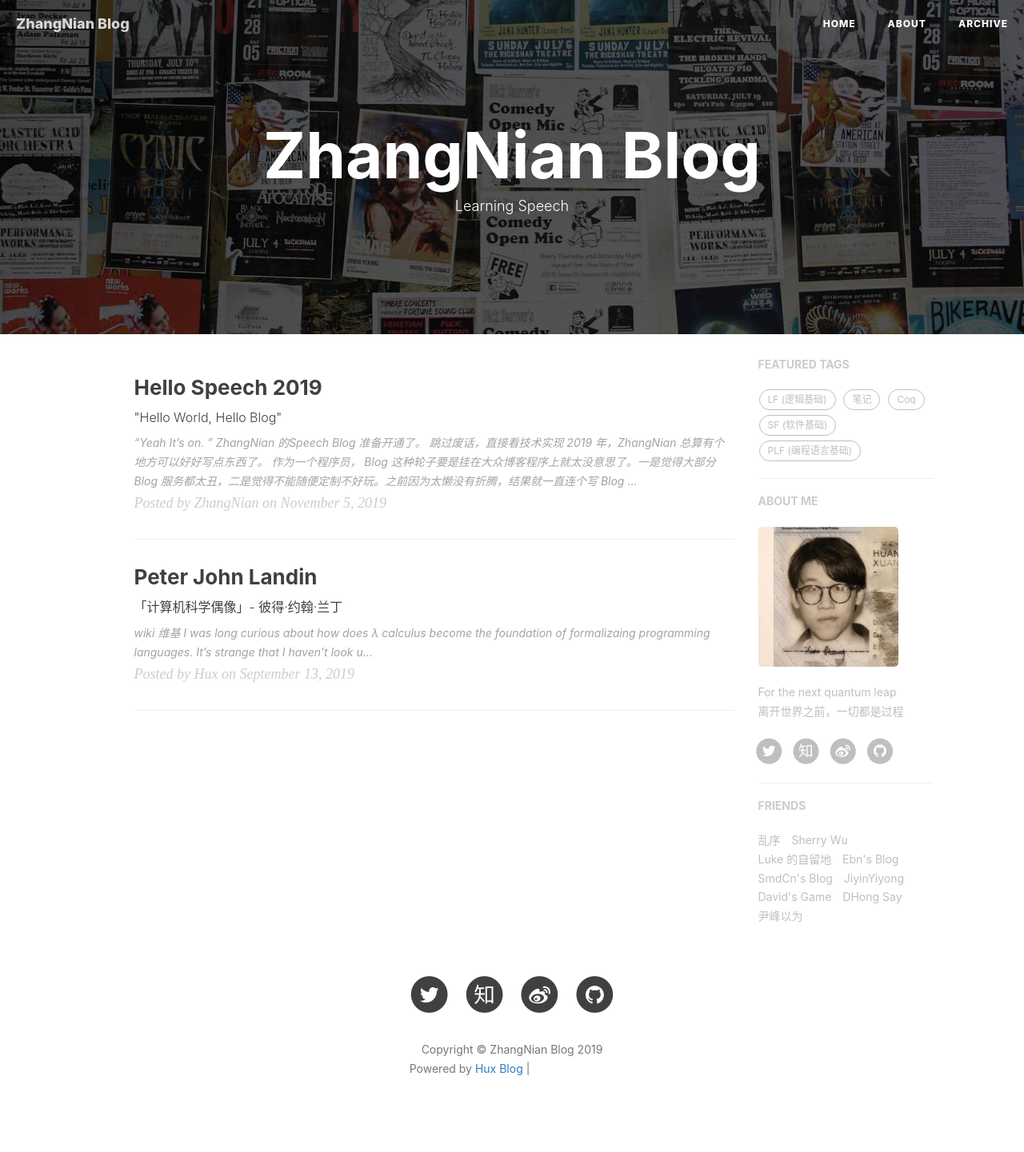
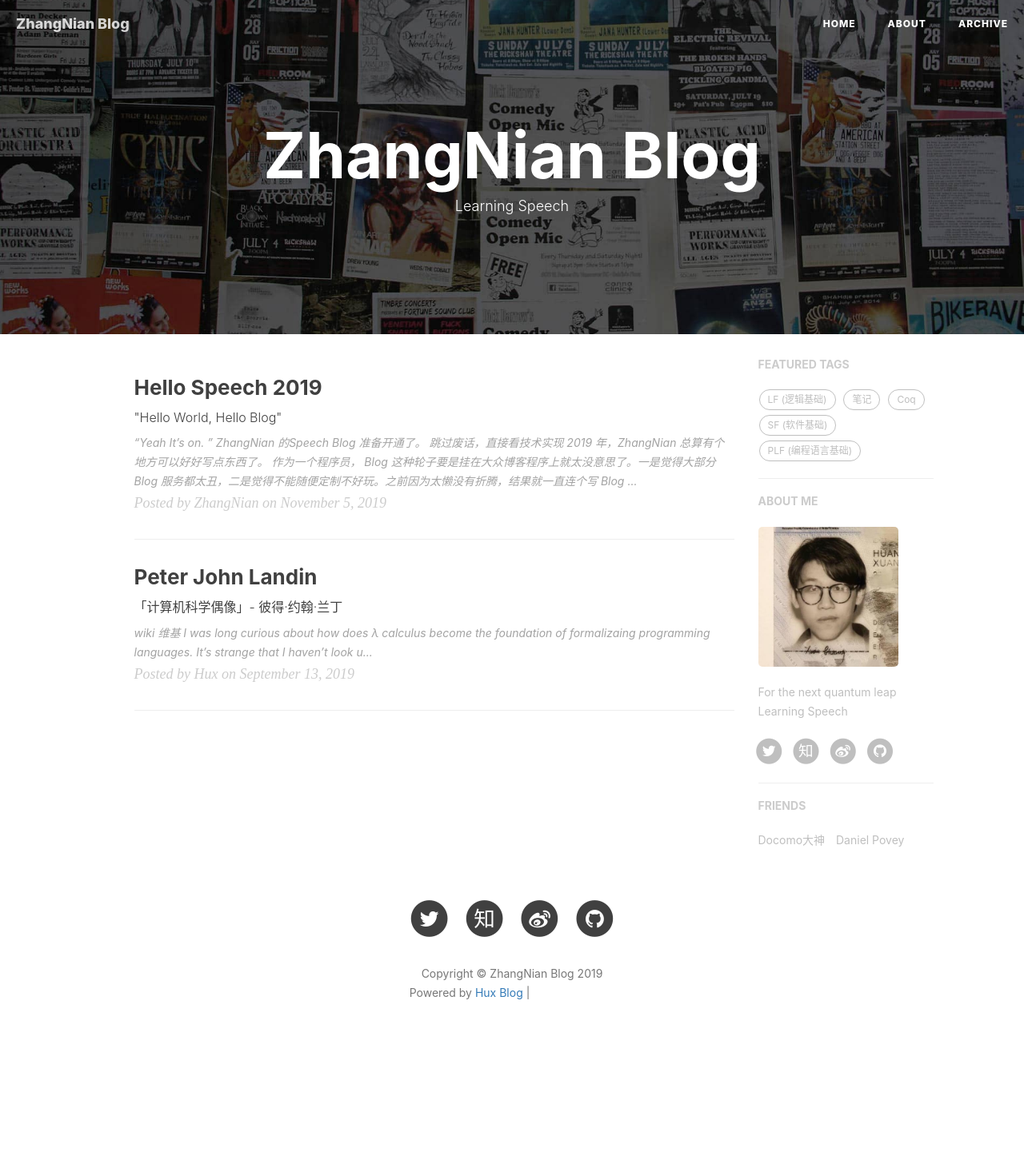
Before and after one commit to Zhang-Nian/Speech, a Jekyll site: the page built from index.html, in a window 1280 px wide. Shown: the whole page at 80% size. Built offline with Jekyll 4.4.1, drawn with Linux system fonts in a browser that asks for light colours; nearby versions of some CDN libraries; the list of posts is cut into pages by our own code; comment, search, counter and statistics services are not loaded; after the commit the page ends 1346 px from its top, so only the background shows below that; grey boxes are pictures that could not be loaded.

Commit message:
Update _config.yml

```diff
--- a/_config.yml
+++ b/_config.yml
@@ -78,59 +78,27 @@
 
 # Sidebar settings
 sidebar: true                           # whether or not using Sidebar.
-sidebar-about-description: "For the next quantum leap<br>离开世界之前，一切都是过程"
+sidebar-about-description: "For the next quantum leap<br>Learning Speech"
 sidebar-avatar: /img/avatar-hux-ny.jpg      # use absolute URL, seeing it's used in both `/` and `/about/`
-
-
 
 # Featured Tags
 featured-tags: true                     # whether or not using Feature-Tags
 featured-condition-size: 1              # A tag will be featured if the size of it is more than this condition value
 
-
-
 # Progressive Web Apps
 chrome-tab-theme-color: "#000000"
 service-worker: true
 
-
-
 # MathJax rendering for layout:page (e.g. post preview)
 page-mathjax: false
-
-
 
 # Friends
 friends: [
     {
-    #     title: "Su",
-    #     href: "http://su.gallery/"
-    # },{
-        title: "乱序",
-        href: "http://mida.re/"
+        title: "Docomo大神",
+        href: "https://yazhuoguan.github.io/"
     },{
-        title: "Sherry Wu",
-        href: "https://xuechundesign.github.io"
-    },{
-        title: "Luke 的自留地",
-        href: "http://hmqk1995.github.io"
-    },{
-        title: "Ebn's Blog",
-        href: "http://ebnbin.com/"
-    },{
-        title: "SmdCn's Blog",
-        href: "http://blog.smdcn.net"
-    },{
-        title: "JiyinYiyong",
-        href: "http://tiye.me/"
-    },{
-        title: "David's Game",
-        href: "https://www.ruoyaowu.com/"
-    },{
-        title: "DHong Say",
-        href: "http://dhong.co"
-    },{
-        title: "尹峰以为",
-        href: "http://ingf.github.io/"
+        title: "Daniel Povey",
+        href: "http://www.danielpovey.com/"
     }
 ]
```
